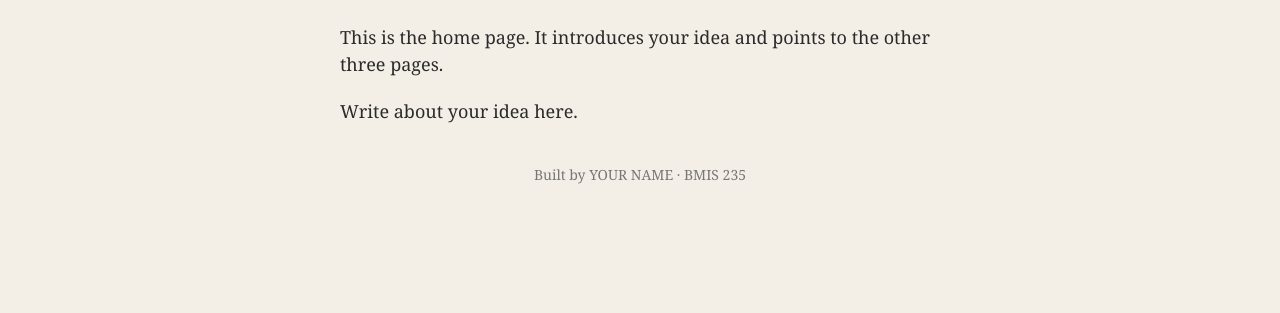
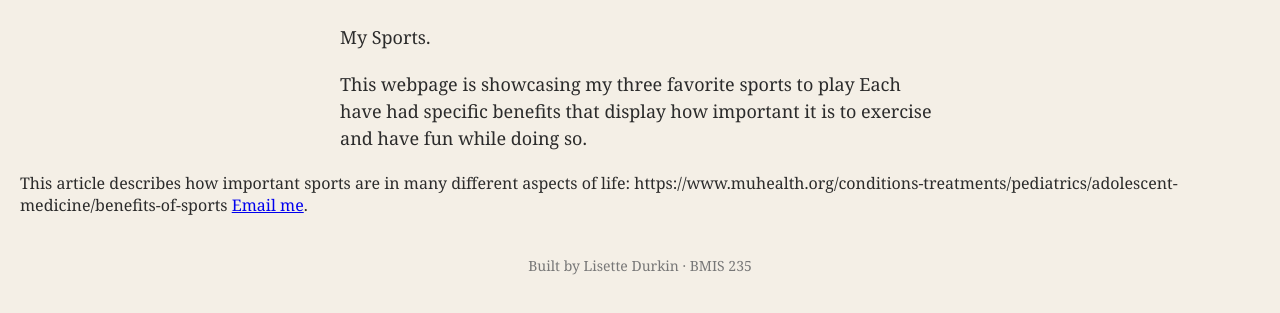
Before and after one commit to ldurkin2-pixel/bmis235-html-3, a plain HTML site: page index.html in a window 1280 px wide. Shown: the part 171-484 px from the top of the page. Drawn offline with Linux system fonts and the light colour scheme; files whose address does not match are found by name.

Commit message:
add my content

```diff
--- a/index.html
+++ b/index.html
@@ -1,13 +1,13 @@
 <!DOCTYPE html>
 <!--
-  Author: YOUR NAME
-  GU username: YOUR-GU-USERNAME
+  Author: Lisette Durkin
+  GU username: ldurkin2-pixel
   Course: BMIS 235 - HTML-3
 -->
 <html lang="en">
 <head>
 <meta charset="utf-8">
-<meta name="author" content="YOUR NAME">
+<meta name="Lisette Durkin" content="Lisette Durkin">
 <title>Home</title>
 
 <!-- this one line connects the page to the stylesheet -->
@@ -29,9 +29,10 @@
 </nav>
 
 <h1>Home</h1>
-<p>This is the home page. It introduces your idea and points to the other three pages.</p>
-<p>Write about your idea here.</p>
-
+<p>My Sports.</p>
+<p>This webpage is showcasing my three favorite sports to play Each have had specific benefits that display how important it is to exercise and have fun while doing so.</p>
+<a>This article describes how important sports are in many different aspects of life: https://www.muhealth.org/conditions-treatments/pediatrics/adolescent-medicine/benefits-of-sports </a>
+<a href="mailto:ldurkin2@zagmail.gonzaga.edu">Email me</a>.
 <!-- ===== SHOWCASE ======================================================
      This box is empty on purpose. In Part 7 you paste an interactive
      graphic BETWEEN the opening <div> and the closing </div> below.
@@ -39,7 +40,7 @@
 <div class="showcase"></div>
 
 <!-- Footer: fill in your name -->
-<footer>Built by YOUR NAME &middot; BMIS 235</footer>
+<footer>Built by Lisette Durkin &middot; BMIS 235</footer>
 
 </body>
 </html>
```
